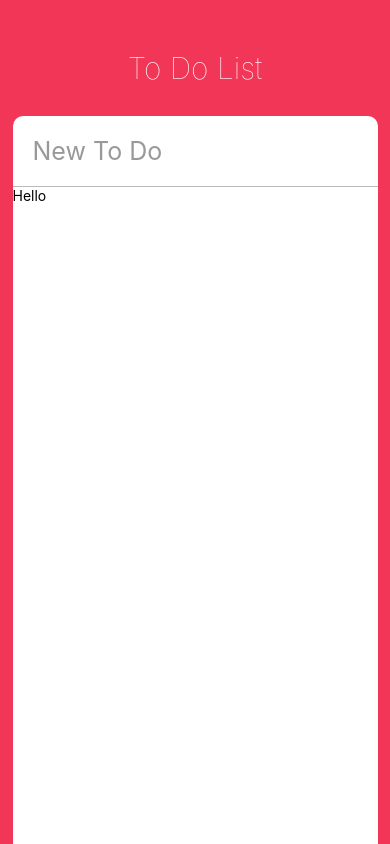
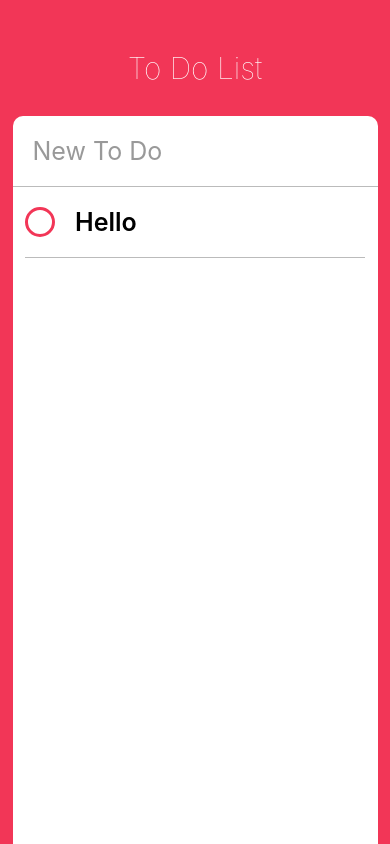
Before and after one commit to ruthetum/react-native-todo, a React Native app: screen / in a window 390 px wide. Built offline with nearby package versions, Linux system fonts and the light colour scheme.

Commit message:
complete 버튼 toggle

```diff
--- a/App.js
+++ b/App.js
@@ -33,7 +33,7 @@
             returnKeyType={"done"}
             autoCorrect={false}
           />
-          <ScrollView>
+          <ScrollView contentContainerStyle={styles.toDos}>
             <ToDo />
           </ScrollView>
         </View>
@@ -87,5 +87,8 @@
     borderBottomColor: "#bbb",
     borderBottomWidth: 1,
     fontSize: 25,
+  },
+  toDos: {
+    alignItems:"center"
   }
 });
--- a/ToDo.js
+++ b/ToDo.js
@@ -1,16 +1,62 @@
 import React, {Component} from 'react';
-import { View, Text, TouchableOpacity, StyleSheet } from "react-native";
+import { View, Text, TouchableOpacity, StyleSheet, Dimensions } from "react-native";
 
-export default class ToDO extends React.Component{
-    render() {
-        return (
-            <View>
-                <Text>Hello</Text>
-            </View>
-        );
-    }
+const {height, width} = Dimensions.get("window");
+
+export default class ToDO extends Component{
+  state = {
+    isEditing: false,
+    isCompleted: false,
+  };
+  render() {
+    const { isCompleted } = this.state;
+    return (
+      <View style={styles.contatiner}>
+        <TouchableOpacity onPress={this._toggleComplete}>
+          <View
+            style={[
+              styles.circle,
+              isCompleted ? styles.completedCircle : styles.uncompletedCircle
+            ]}
+          />
+        </TouchableOpacity>
+        <Text style={styles.text}>Hello</Text>
+      </View>
+    );
+  }
+  _toggleComplete = () => {
+    this.setState(prevState => {
+      return {
+        isCompleted: !prevState.isCompleted
+      };
+    });
+  };
 }
 
 const styles = StyleSheet.create({
-
+  contatiner: {
+    width: width-50,
+    borderBottomColor:"#bbb",
+    borderBottomWidth:StyleSheet.hairlineWidth,
+    flexDirection: "row",
+    alignItems: "center",
+  },
+  circle: {
+    width:30,
+    height:30,
+    borderRadius:15,
+    borderWidth:3,
+    marginRight:20,
+  },
+  completedCircle: {
+    borderColor:"#bbb"
+  },
+  uncompletedCircle: {
+    borderColor:"#F23657"
+  },
+  text: {
+    fontWeight:"600",
+    fontSize: 25,
+    marginVertical: 20,
+  }
 });
```
